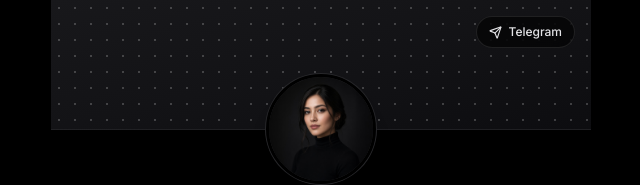
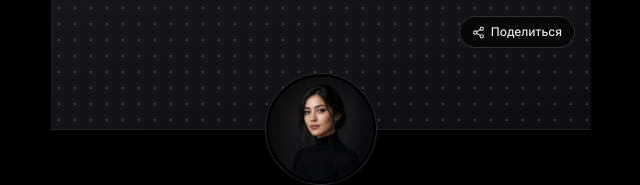
Before and after one commit to Adilet-front/portfolio, a Next.js app: page / in a window 1280 px wide. Shown: the top 185 px of the page, without its empty margins (319-959 px from the left). Built offline with nearby package versions, Linux system fonts and the light colour scheme.

Commit message:
feat: replace header telegram button with share portfolio button

```diff
--- a/components/ProfileHeader.tsx
+++ b/components/ProfileHeader.tsx
@@ -1,7 +1,8 @@
 "use client";
 
 import Image from "next/image";
-import { Send, Sparkles } from "lucide-react";
+import { Sparkles } from "lucide-react";
+import { ShareButton } from "@/components/ShareButton";
 import type { Profile } from "@/content/profile";
 
 type ProfileHeaderProps = {
@@ -14,16 +15,11 @@ export function ProfileHeader({ profile }: ProfileHeaderProps) {
       {/* Banner background */}
       <div className="relative h-[130px] w-full overflow-hidden bg-gradient-to-br from-zinc-900 via-[#131316] to-[#0d0d10] border-b border-zinc-800/60">
         <div className="absolute inset-0 opacity-20 bg-[radial-gradient(#ffffff_1px,transparent_1px)] [background-size:16px_16px]" />
-        <div className="absolute right-4 top-4 flex items-center gap-2">
-          <a
-            href={profile.telegramUrl}
-            target="_blank"
-            rel="noopener noreferrer"
-            className="flex items-center gap-1.5 rounded-full bg-black/60 px-3 py-1.5 text-[12px] font-medium text-zinc-200 backdrop-blur-md border border-white/10 hover:bg-[#229ED9] hover:border-transparent hover:text-white transition"
-          >
-            <Send size={13} />
-            <span>Telegram</span>
-          </a>
+        <div className="absolute right-4 top-4 flex items-center gap-2 z-10">
+          <ShareButton
+            title={`${profile.name} — ${profile.role}`}
+            text={profile.about}
+          />
         </div>
       </div>
 
--- /dev/null
+++ b/components/ShareButton.tsx
@@ -0,0 +1,76 @@
+"use client";
+
+import { useState } from "react";
+import { Share2, Check } from "lucide-react";
+
+type ShareButtonProps = {
+  title?: string;
+  text?: string;
+  className?: string;
+};
+
+export function ShareButton({
+  title = "Портфолио Молдоисаевой Алии",
+  text = "Посмотрите портфолио продуктового и UI/UX дизайнера Молдоисаевой Алии",
+  className = "",
+}: ShareButtonProps) {
+  const [copied, setCopied] = useState(false);
+
+  const handleShare = async () => {
+    const shareUrl = typeof window !== "undefined" ? window.location.origin : "";
+
+    if (typeof navigator !== "undefined" && navigator.share) {
+      try {
+        await navigator.share({
+          title,
+          text,
+          url: shareUrl,
+        });
+        return;
+      } catch (err: unknown) {
+        if (err instanceof Error && err.name === "AbortError") {
+          return;
+        }
+      }
+    }
+
+    // Fallback: Copy to clipboard
+    if (typeof navigator !== "undefined" && navigator.clipboard) {
+      try {
+        await navigator.clipboard.writeText(shareUrl || window.location.href);
+        setCopied(true);
+        setTimeout(() => setCopied(false), 2000);
+      } catch {
+        // Fallback for older browsers
+        const textarea = document.createElement("textarea");
+        textarea.value = shareUrl || window.location.href;
+        document.body.appendChild(textarea);
+        textarea.select();
+        document.execCommand("copy");
+        document.body.removeChild(textarea);
+        setCopied(true);
+        setTimeout(() => setCopied(false), 2000);
+      }
+    }
+  };
+
+  return (
+    <button
+      type="button"
+      onClick={handleShare}
+      aria-label="Поделиться портфолио"
+      className={`group flex items-center gap-1.5 rounded-full bg-black/60 px-3 py-1.5 text-[12px] font-medium backdrop-blur-md border transition-all duration-200 ${
+        copied
+          ? "border-emerald-500/60 bg-emerald-950/40 text-emerald-400"
+          : "border-white/15 text-zinc-200 hover:border-white/30 hover:bg-white/10 hover:text-white"
+      } ${className}`}
+    >
+      {copied ? (
+        <Check size={13} className="text-emerald-400 animate-in zoom-in-50 duration-200" />
+      ) : (
+        <Share2 size={13} className="text-zinc-300 group-hover:text-white transition-colors" />
+      )}
+      <span>{copied ? "Скопировано!" : "Поделиться"}</span>
+    </button>
+  );
+}
--- a/content/profile.ts
+++ b/content/profile.ts
@@ -34,6 +34,8 @@ export type Profile = {
   focus: string[];
   memberSince: string;
   avatar: string;
+  shareTitle: string;
+  shareText: string;
   projects: Project[];
 };
 
@@ -46,16 +48,19 @@ export const projects: Project[] = [
     year: "2024",
     role: "UI/UX & Visual Design",
     cover: "/projects/lumine-cover.jpg",
-    gallery: [
-      "/projects/lumine-cover.jpg",
-      "/projects/lumine-detail.jpg"
-    ],
-    summary: "Концепт премиального сайта для бренда украшений из янтаря: утончённая типографика, свободное пространство и крупные кадры изделий.",
+    gallery: ["/projects/lumine-cover.jpg", "/projects/lumine-detail.jpg"],
+    summary:
+      "Концепт премиального сайта для бренда украшений из янтаря: утончённая типографика, свободное пространство и крупные кадры изделий.",
     body: "Концепт интернет-магазина для бренда авторских янтарных украшений LUMINE.\n\nГлавный экран строится вокруг крупного названия и атмосферного портрета, погружая пользователя в эстетику бренда. Далее представлена интерактивная сетка изделий с фильтрацией по коллекциям, блок об истории и происхождении балтийского янтаря, а также интуитивный чекаут в 2 шага.\n\nПроект разработан с фокусом на mobile-first опыт, лёгкую навигацию и визуальное наслаждение продуктом.",
     figmaUrl: "https://www.figma.com/design/demo-lumine-jewelry-concept",
     liveUrl: "https://lumine-jewelry-concept.vercel.app",
     tags: ["Figma", "UI/UX", "Web Design", "E-Commerce", "Design System"],
-    deliverables: ["Дизайн-система", "UI Kit", "Прототип мобильной версии", "Адаптивный десктоп"]
+    deliverables: [
+      "Дизайн-система",
+      "UI Kit",
+      "Прототип мобильной версии",
+      "Адаптивный десктоп",
+    ],
   },
   {
     slug: "lobby",
@@ -65,16 +70,19 @@ export const projects: Project[] = [
     year: "2024",
     role: "Product & Interaction Design",
     cover: "/projects/lobby-cover.jpg",
-    gallery: [
-      "/projects/lobby-cover.jpg",
-      "/projects/lobby-detail.jpg"
-    ],
-    summary: "Минималистичный интернет-магазин концептуальной одежды: акцент на визуале товара, монохромной палитре и бесшовном пользовательском пути.",
+    gallery: ["/projects/lobby-cover.jpg", "/projects/lobby-detail.jpg"],
+    summary:
+      "Минималистичный интернет-магазин концептуальной одежды: акцент на визуале товара, монохромной палитре и бесшовном пользовательском пути.",
     body: "Концепт современного онлайн-ритейла в духе концепт-стора LOBBY.\n\nОсновная задача — убрать визуальный шум и направить фокус покупателя на текстуры тканей, крой и стиль. В проекте реализованы карточки товаров с быстрой сменой ракурсов при ховере/тапе, интерактивный lookbook со стилизацией образов и минималистичная корзина со свайп-удалением.\n\nДизайн разработан в строгой тёмной и светлой палитре с глубоким вниманием к микро-взаимодействиям.",
     figmaUrl: "https://www.figma.com/design/demo-lobby-concept-shop",
     liveUrl: "https://lobby-concept-store.vercel.app",
     tags: ["UI/UX", "Mobile First", "Figma", "E-Commerce", "Minimalism"],
-    deliverables: ["UX Research", "Wireframes", "UI Дизайн", "Интерактивный кликабельный прототип"]
+    deliverables: [
+      "UX Research",
+      "Wireframes",
+      "UI Дизайн",
+      "Интерактивный кликабельный прототип",
+    ],
   },
   {
     slug: "tutor-landing",
@@ -84,17 +92,20 @@ export const projects: Project[] = [
     year: "2023",
     role: "UI/UX & Web Design",
     cover: "/projects/tutor-cover.jpg",
-    gallery: [
-      "/projects/tutor-cover.jpg",
-      "/projects/tutor-detail.jpg"
-    ],
-    summary: "Конверсионный лендинг с чётким оффером, интерактивным калькулятором программы, социальными доказательствами и формой быстрой записи.",
+    gallery: ["/projects/tutor-cover.jpg", "/projects/tutor-detail.jpg"],
+    summary:
+      "Конверсионный лендинг с чётким оффером, интерактивным калькулятором программы, социальными доказательствами и формой быстрой записи.",
     body: "Одностраничный промо-сайт для преподавателя и автора авторской методики подготовки.\n\nСтруктура страницы спроектирована для максимального доверия родителей и учеников: чёткий оффер с таймлайном результатов, видеовизитка, блок «как проходят онлайн-занятия», живые кейсы с результатами экзаменов и интерактивная форма записи на диагностический урок.\n\nСайт полностью оптимизирован под мобильные экраны и мессенджер-маркетинг.",
     figmaUrl: "https://www.figma.com/design/demo-tutor-landing-edtech",
     liveUrl: "https://tutor-edu-landing.vercel.app",
     tags: ["Landing Page", "Conversion UX", "Figma", "EdTech"],
-    deliverables: ["Прототипирование", "Копирайтинг & структура", "UI Дизайн", "Адаптивные экраны"]
-  }
+    deliverables: [
+      "Прототипирование",
+      "Копирайтинг & структура",
+      "UI Дизайн",
+      "Адаптивные экраны",
+    ],
+  },
 ];
 
 export const profile: Profile = {
@@ -102,16 +113,21 @@ export const profile: Profile = {
   role: "Product & UI/UX Designer",
   tagline: "UI/UX, Web Design",
   location: "Бишкек, Кыргызстан",
-  about: "Алия. Веб-дизайнер, который помогает продуктам расти за счёт визуальной ясности, ритма и понятного пути пользователя.",
-  aboutShort: "Алия. Веб-дизайнер, который помогает сайту расти за счёт ясности, ритма и понятного пути пользователя.",
-  aboutFull: "Алия. Веб-дизайнер, который помогает продуктам расти за счёт ясности, ритма и понятного пути пользователя.\n\nСпециализируюсь на создании удобных интерфейсов, e-commerce проектов, мобильных приложений и конверсионных посадочных страниц. Работаю в связке с разработчиками, создаю масштабируемые дизайн-системы и детально продумываю пользовательский путь от первого клика до целевого действия.",
+  about:
+    "Алия. Веб-дизайнер, который помогает продуктам расти за счёт визуальной ясности, ритма и понятного пути пользователя.",
+  aboutShort:
+    "Алия. Веб-дизайнер, который помогает сайту расти за счёт ясности, ритма и понятного пути пользователя.",
+  aboutFull:
+    "Алия. Веб-дизайнер, который помогает продуктам расти за счёт ясности, ритма и понятного пути пользователя.\n\nСпециализируюсь на создании удобных интерфейсов, e-commerce проектов, мобильных приложений и конверсионных посадочных страниц. Работаю в связке с разработчиками, создаю масштабируемые дизайн-системы и детально продумываю пользовательский путь от первого клика до целевого действия.",
   telegram: "@aliya",
-  telegramUrl: "https://t.me/aliya",
-  telegramLabel: "Telegram: @aliya",
+  telegramUrl: "https://telegrame/@koooki0",
+  telegramLabel: "Telegram: @koooki0",
   focus: ["UI/UX", "Web Design", "Mobile Apps", "Design Systems"],
   memberSince: "SEP 18, 2026",
   avatar: "/avatar.jpg",
-  projects: projects
+  shareTitle: "Молдоисаева Алия — Product & UI/UX Designer",
+  shareText: "Портфолио продуктового и UI/UX дизайнера Молдоисаевой Алии",
+  projects: projects,
 };
 
 export function getProject(slug: string): Project | undefined {
```
Also changed, not shown: components/InfoPanel.tsx (+11 -0 lines).
